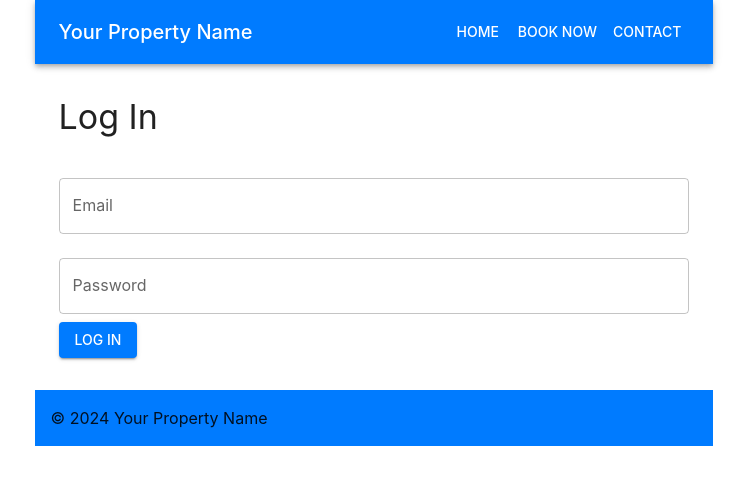
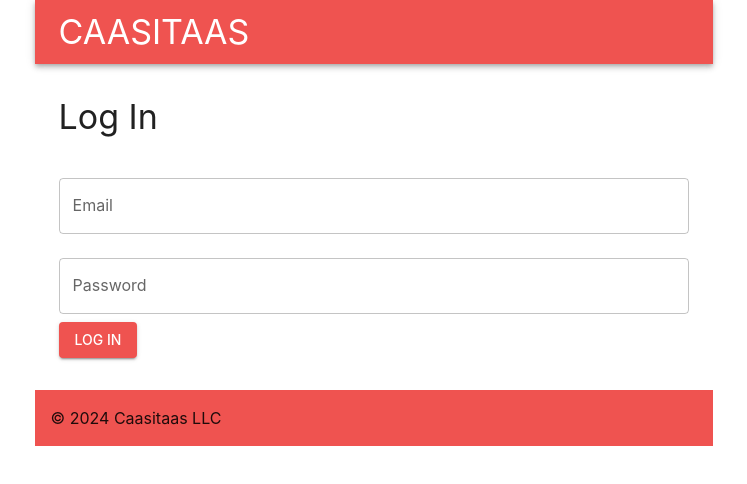
Before and after one commit to Jaime-Antonio-Mejia-Beher/Direct-Booking-v2, a React (Vite) app in the folder frontend/vite-project/: page /login in a window 1280 px wide. Shown: the top 484 px of the page, without its empty margins (266-1013 px from the left). Built offline with nearby package versions, Linux system fonts and the light colour scheme.

Commit message:
small changes to css styling for the time being

```diff
--- a/frontend/vite-project/src/components/Footer.jsx
+++ b/frontend/vite-project/src/components/Footer.jsx
@@ -6,7 +6,7 @@ function Footer() {
   return (
     <Box sx={{ bgcolor: "primary.main", p: 2, mt: "auto" }} component="footer">
       <Typography variant="body1" color="inherit">
-        &copy; {new Date().getFullYear()} Your Property Name
+        &copy; {new Date().getFullYear()} Caasitaas LLC
       </Typography>
     </Box>
   );
--- a/frontend/vite-project/src/components/Header.jsx
+++ b/frontend/vite-project/src/components/Header.jsx
@@ -8,12 +8,12 @@ function Header() {
   return (
     <AppBar position="static">
       <Toolbar>
-        <Typography variant="h6" style={{ flexGrow: 1 }}>
-          Your Property Name
+        <Typography variant="h4" style={{ flexGrow: 1 }}>
+          CAASITAAS
         </Typography>
-        <Button color="inherit">Home</Button>
+        {/* <Button color="inherit">Home</Button>
         <Button color="inherit">Book Now</Button>
-        <Button color="inherit">Contact</Button>
+        <Button color="inherit">Contact</Button> */}
       </Toolbar>
     </AppBar>
   );
--- a/frontend/vite-project/src/theme.jsx
+++ b/frontend/vite-project/src/theme.jsx
@@ -1,13 +1,13 @@
 import { createTheme } from "@mui/material/styles";
+import { green, blueGrey, deepOrange, red } from "@mui/material/colors"; // Ensure you import colors from @mui/material/colors
 
 const theme = createTheme({
   palette: {
-    mode: "light",
     primary: {
-      main: "#007bff",
+      main: red[400], // Use green color for primary
     },
     secondary: {
-      main: "#ff4081",
+      main: blueGrey[500], // Use blue-grey color for secondary
     },
     background: {
       default: "#ffffff",
```
